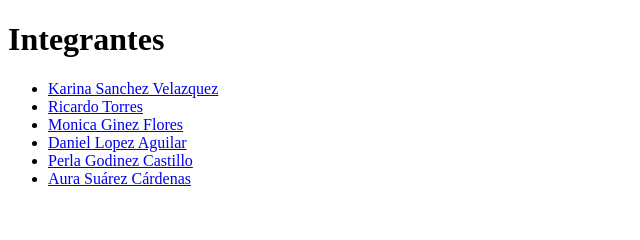
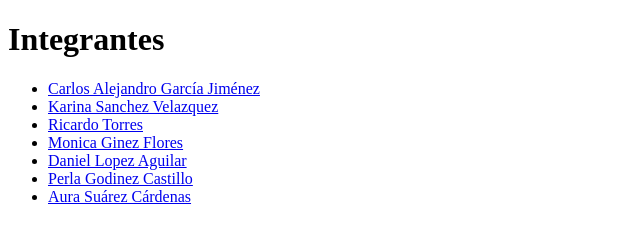
Before and after one commit to aki801/Integrantes, a plain HTML site: page index.html in a window 1280 px wide. Shown: the whole page, without its empty margins (0-640 px from the left). Drawn offline with Linux system fonts and the light colour scheme.

Commit message:
Agregue el link a cagj.html2

```diff
--- a/index.html
+++ b/index.html
@@ -7,6 +7,7 @@
 <body>
     <h1>Integrantes</h1>
     <ul>
+		  <li> <a id="fa" href="cagj.html">Carlos Alejandro García Jiménez</a></a></li>
 	     <li> <a  id="fa" href="ksv.html" >Karina Sanchez Velazquez</a></li>
         <li> <a  id="fa" href="rte.html" >Ricardo Torres</a></li>
         <li> <a  id="fa" href="mgf.html">Monica Ginez Flores</a></li>
```
